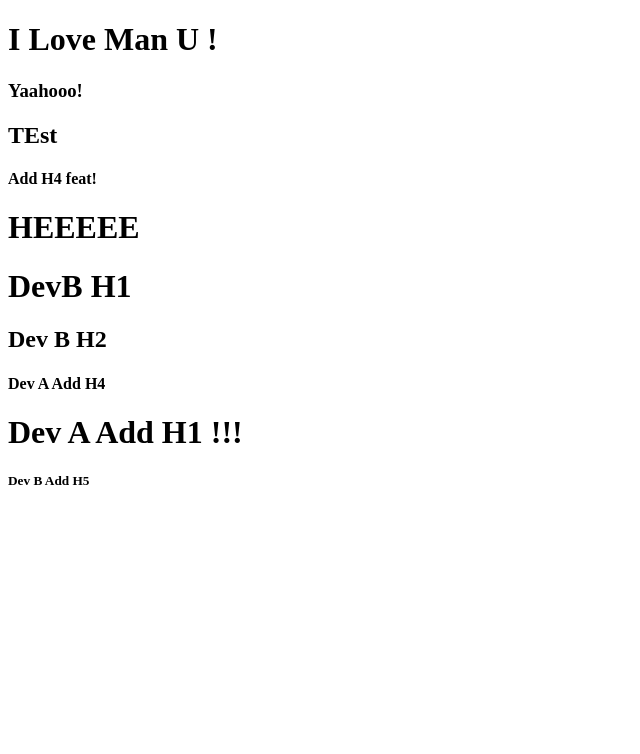
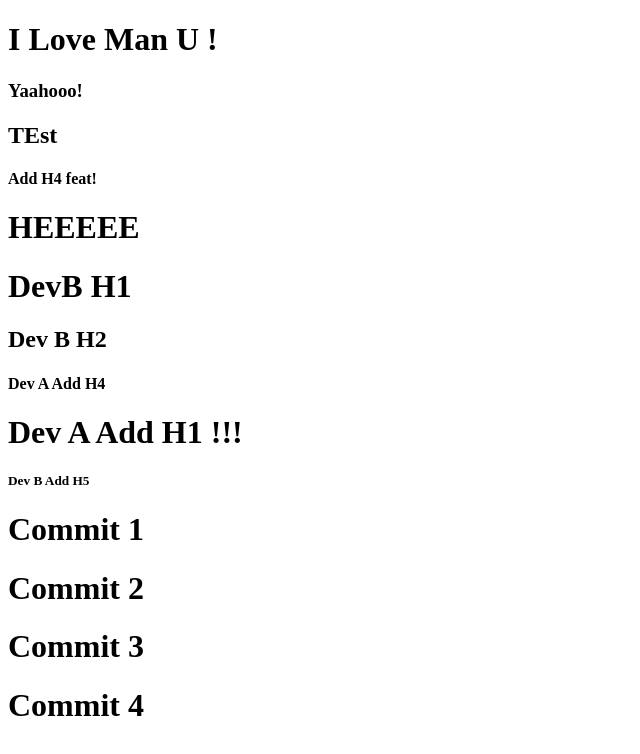
Before and after one commit to thokongtuk/gitUse, a plain HTML site: page index.html in a window 1280 px wide. Shown: the whole page, without its empty margins (0-640 px from the left). Drawn offline with Linux system fonts and the light colour scheme.

Commit message:
Feat/add h1 (#9)
* add commit 1

* commit 2

* commit 3

* commit 4

---------

Co-authored-by: DevA <DevA@mail.com>

```diff
--- a/index.html
+++ b/index.html
@@ -16,5 +16,9 @@
     <h4>Dev A Add H4</h4>
     <h1>Dev A Add H1 !!!</h1>
     <h5>Dev B Add H5</h5>
+    <h1>Commit 1</h1>
+    <h1>Commit 2</h1>
+    <h1>Commit 3</h1>
+    <h1>Commit 4</h1>
   </body>
 </html>
```
